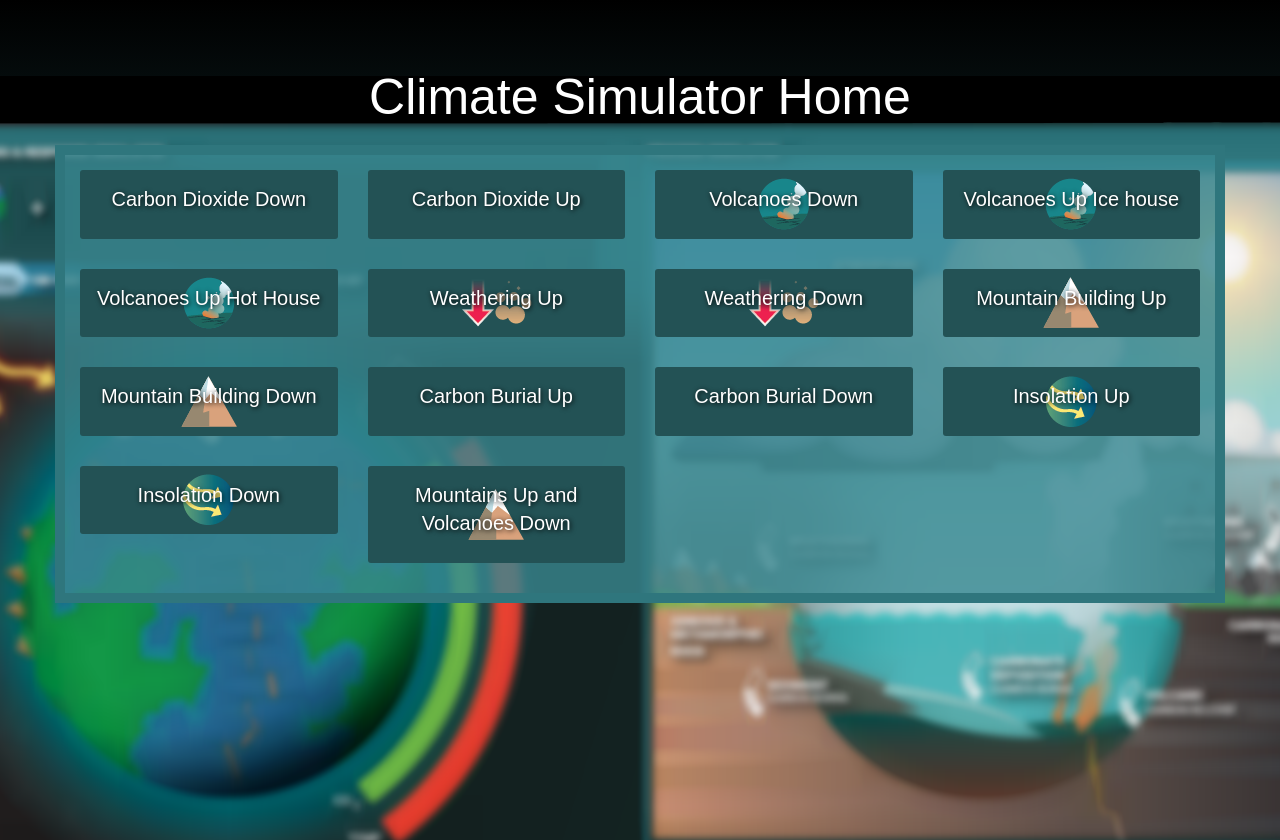
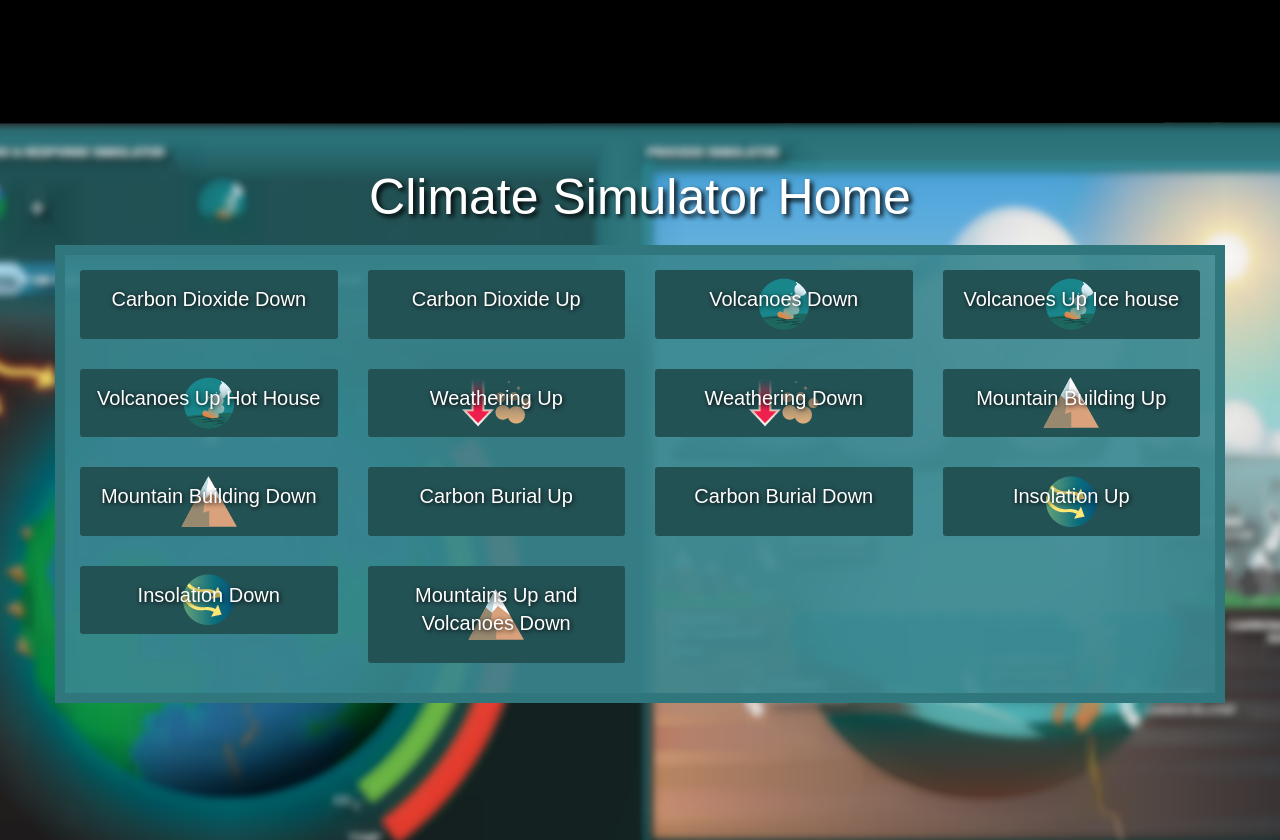
Before and after one commit to byuitechops/planet-simulator, a plain HTML site: page homepage.html in a window 1280 px wide. Shown: the top 840 px of the page. Drawn offline with nearby package versions, Linux system fonts and the light colour scheme.

Commit message:
Prettying up.

```diff
--- a/homepage.html
+++ b/homepage.html
@@ -41,7 +41,8 @@
 
     <style>
         body {
-            background: linear-gradient(black, rgba(47, 118, 125, 1));
+            /*black to black and teal to teal lets the gradient blend fully with the top and bottom of the background image*/
+            background: linear-gradient(black, black, rgb(50,121,128), rgb(50,121,128));
             background-attachment: fixed;
         }
 
@@ -53,7 +54,7 @@
         h1 {
             color: white;
             font-size: 50px;
-            padding-top: 50px;
+            padding-top: 150px;
             padding-bottom: 10px;
             text-align: center;
             text-shadow: rgba(0, 0, 0, 1) 3px 3px 5px;
@@ -68,9 +69,10 @@
         }
 
         .innerwrap {
+
             box-sizing: border-box;
             border: 10px solid rgba(47, 118, 125, 1);
-            background-color: rgba(57, 135, 144, 0.8);
+            background-color: rgba(57, 135, 144, 0.9);
         }
 
         .button {
```
